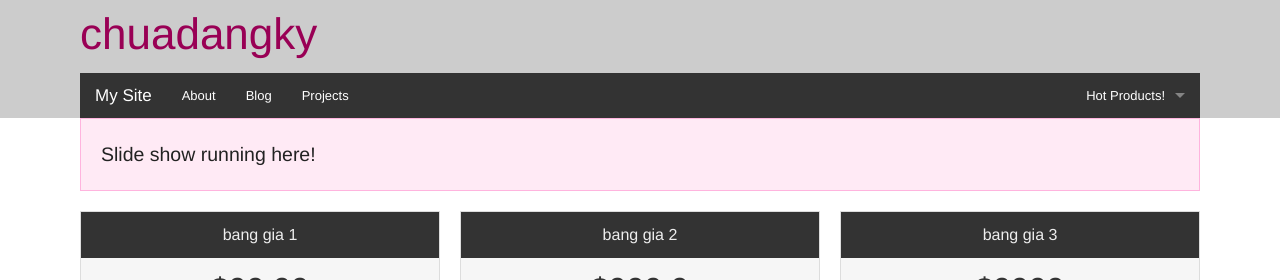
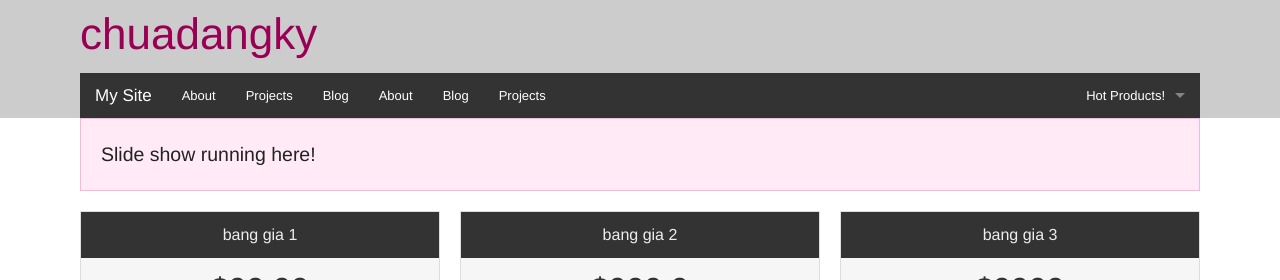
Before and after one commit to novakid/chuadangky, a Jekyll site: the page built from index.html, in a window 1280 px wide. Shown: the top 280 px of the page. Built offline with Jekyll 4.4.1, drawn with Linux system fonts in a browser that asks for light colours.

Commit message:
Update site_nav.html

```diff
--- a/_includes/site_nav.html
+++ b/_includes/site_nav.html
@@ -20,6 +20,13 @@
 
     <!-- Left Nav Section -->
     <ul class="left">
+      {% assign sorted_pages = (site.pages | sort: 'weight') %}
+      {% for page in sorted_pages %}
+      {% if page.tags == "topnav" %}
+          <li class="cardmenu-item"><a href="{{ page.url }}">{{ page.title }}</a></li>
+      {% endif %}
+      {% endfor %}
+
 
       {% for page in site.pages %}
       {% if page.tags == "topnav" %}
```
